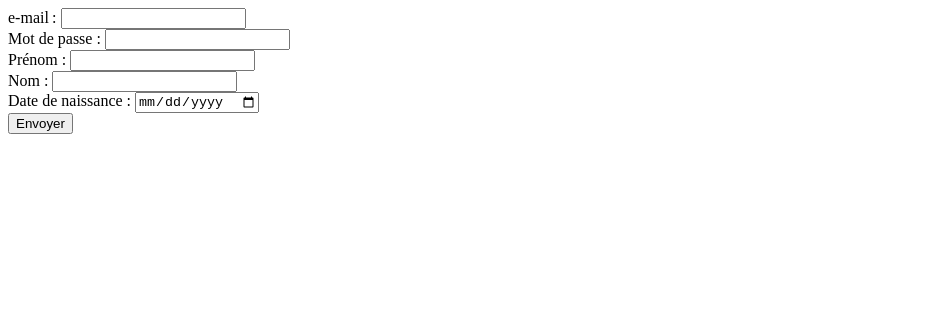
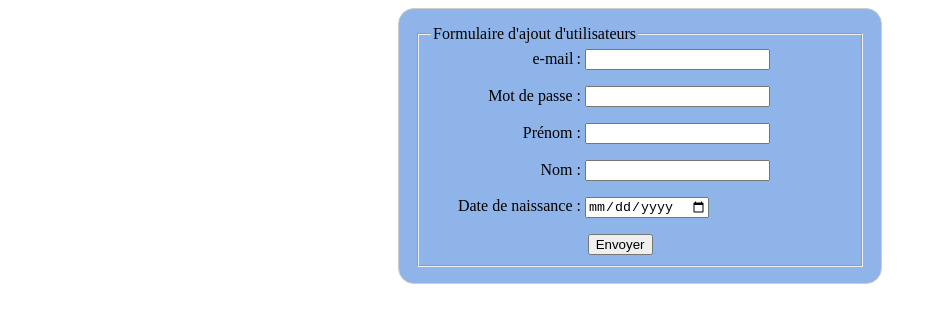
Before and after one commit to AnaisSch/Project-4, a website: page public/index.html in a window 1280 px wide. Shown: the whole page, without its empty margins (0-937 px from the left). Drawn offline with Linux system fonts and the light colour scheme.

Commit message:
add style.css for form on index.html

```diff
--- a/public/index.html
+++ b/public/index.html
@@ -1,11 +1,16 @@
 <!DOCTYPE html>
+
 <html lang="fr">
 <head>
     <meta charset="UTF-8">
+    <link rel="stylesheet" href="style.css">
     <title>Formulaire</title>
 </head>
 <body>
-    <form action="" method="post">
+
+    <form method="POST" action="">
+        <fieldset>
+            <legend>Formulaire d'ajout d'utilisateurs</legend>
             <div>
                 <label for="email">e-mail :</label>
                 <input type="email" id="AddEmail" name="user_email">
@@ -29,6 +34,7 @@
             <div class="button">
                 <button type="submit">Envoyer</button>
             </div>
+        </fieldset>
     </form>
 </body>
 </html>
--- /dev/null
+++ b/public/style.css
@@ -0,0 +1,27 @@
+form {
+  /* Uniquement centrer le formulaire sur la page */
+  margin: 0 auto;
+  width: 450px;
+  /* Encadré pour voir les limites du formulaire */
+  padding: 1em;
+  border: 1px solid #CCC;
+  border-radius: 1em;
+  background-color: #8EB4E9;
+}
+form div + div {
+  margin-top: 1em;
+}
+label {
+  /* Pour être sûrs que toutes les étiquettes ont même taille et sont correctement alignées */
+  display: inline-block;
+  width: 150px;
+  text-align: right;
+}
+.button {
+  /* Pour placer le bouton à la même position que les champs texte */
+  padding-left: 150px; /* même taille que les étiquettes */
+}
+button {
+  /* Cette marge supplémentaire représente grosso modo le même espace que celui entre les étiquettes et les champs texte */
+  margin-left: .5em;
+}
```
Lines whose indentation alone changed are shown as unchanged.
